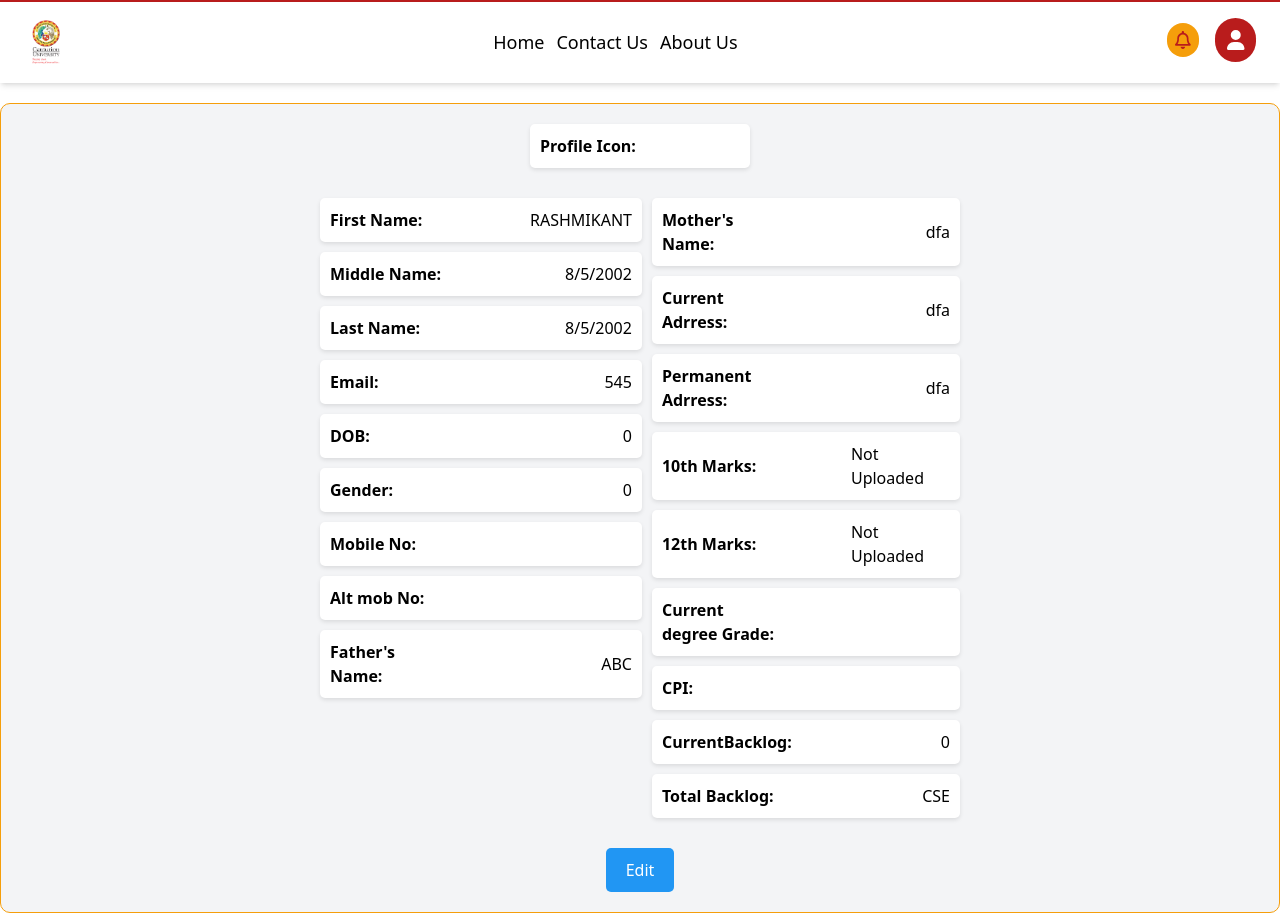
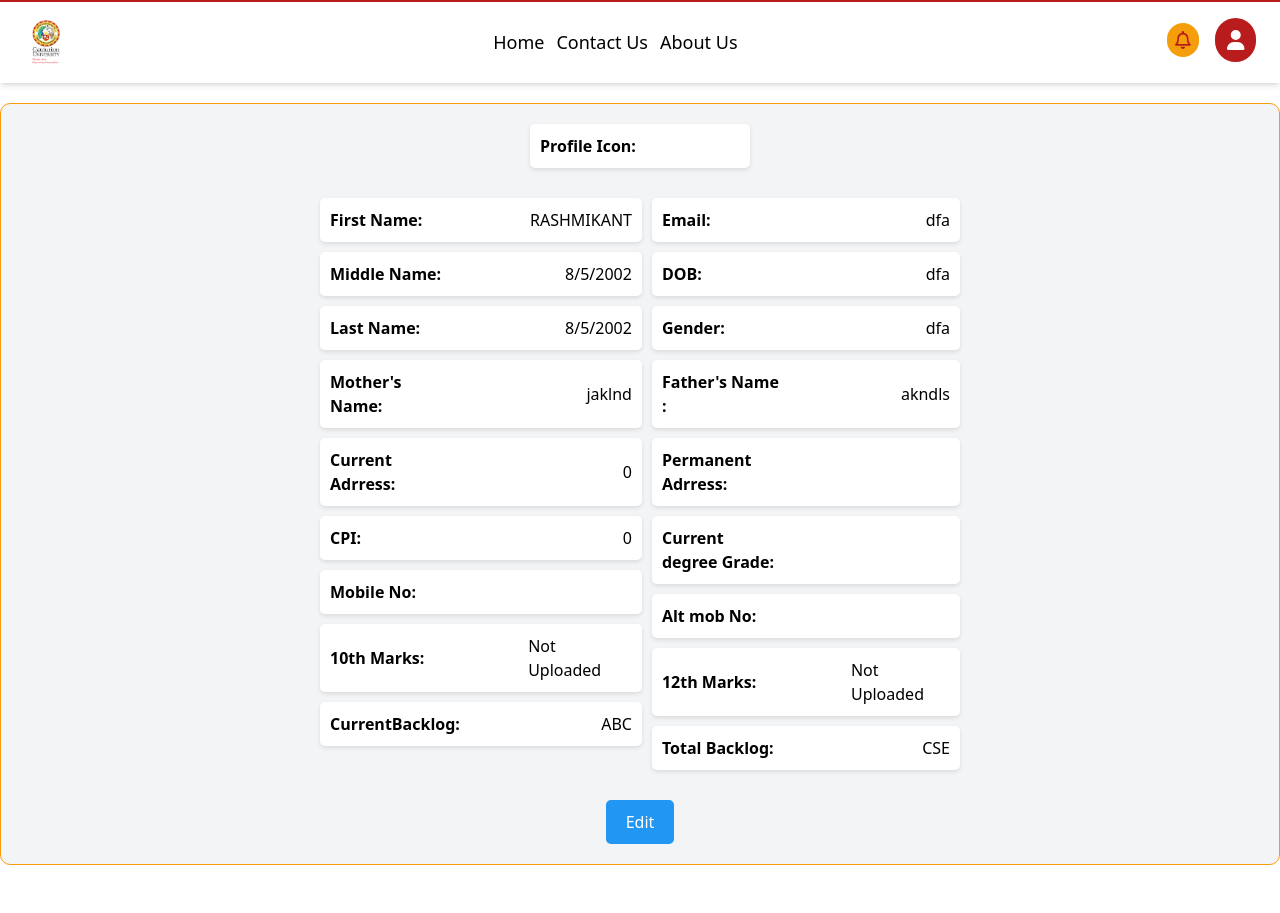
Before and after one commit to soumen974/PMS-frontend, a React (Create React App) app: page /profile in a window 1280 px wide. After the commit the page ends 865 px from the top, so only its background shows below. Built offline with nearby package versions, Linux system fonts and the light colour scheme.

Commit message:
changes in label

```diff
--- a/src/users/student/pages/Profile.jsx
+++ b/src/users/student/pages/Profile.jsx
@@ -1,5 +1,6 @@
 import React, { useState } from "react";
 import Header from "../../../commonCompo/Header";
+
 
 function ProfileDetail({ label, value, onChange, editMode }) {
   const handleChange = (e) => {
@@ -132,25 +133,25 @@ function ProfileDetailsSection() {
     { label: "First Name", value: "RASHMIKANT" },
     { label: "Middle Name", value: "8/5/2002" },
     { label: "Last Name", value: "8/5/2002" },
-    { label: "Email", value: "545" },
+    { label: "Mother's Name", value: "jaklnd" },
     // { label: "Regs.No", value: "210301120110" },
     // { label: "Program", value: "BTECH" },
     // { label: "Semester", value: "6TH" },
     // { label: "Branch", value: "BBSR" },
     // { label: "Campus", value: "AVM@GMAIL.COM" },
-    { label: "DOB", value: "0" },
-    { label: "Gender", value: "0" },
+    { label: "Current Adrress", value: "0" },
+    { label: "CPI", value: "0" },
     { label: "Mobile No", value: "" }, // Empty string for initial value
-    { label: "Alt mob No", value: "" }, // Empty string for initial value
-    { label: "Father's Name", value: "ABC" },
-    { label: "Mother's Name", value: "dfa" },
-    { label: "Current Adrress", value: "dfa" },
-    { label: "Permanent Adrress", value: "dfa" },
     { label: "10th Marks", value: "" }, // Empty string for initial value
+    { label: "CurrentBacklog", value: "ABC" },
+    { label: "Email", value: "dfa" },
+    { label: "DOB", value: "dfa" },
+    { label: "Gender", value: "dfa" },
+    { label: "Father's Name ", value: "akndls" }, // Empty string for initial value
+    { label: "Permanent Adrress", value: "" },
+    { label: "Current degree Grade", value: "" },
+    { label: "Alt mob No", value: "" },
     { label: "12th Marks", value: "" },
-    { label: "Current degree Grade", value: "" },
-    { label: "CPI", value: "" },
-    { label: "CurrentBacklog", value: "0" },
     { label: "Total Backlog", value: "CSE" },
 
     // Add other data objects here
@@ -242,6 +243,7 @@ function Profile() {
     <div>
       <Header />
       <ProfileDetailsSection />
+
     </div>
   );
 }
```
